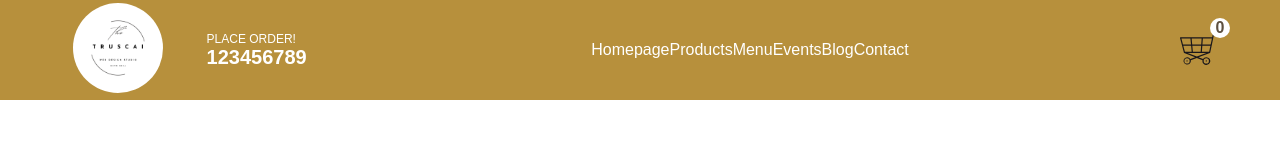
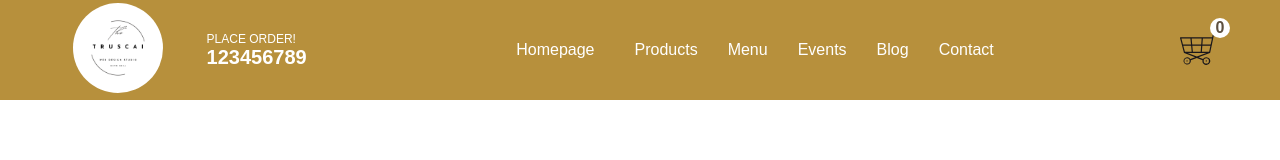
Before and after one commit to sabovoichita/restaurant-torreblanca, a Next.js app: page / in a window 1280 px wide. Shown: the top 160 px of the page. Built offline with nearby package versions, Linux system fonts and the light colour scheme; no server answers; the database is empty.

Commit message:
space between items in the navbar

```diff
--- a/components/Navbar.jsx
+++ b/components/Navbar.jsx
@@ -35,7 +35,9 @@ const Navbar = () => {
       </div>
       <div className={styles.item}>
         <ul className={styles.list}>
-          <li className={styles.listItem}>Homepage</li>
+          <Link href={"/"}>
+            <li className={styles.listItem}>Homepage</li>
+          </Link>
           <li className={styles.listItem}>Products</li>
           <li className={styles.listItem}>Menu</li>
           <li className={styles.listItem}>Events</li>
--- a/styles/Navbar.module.css
+++ b/styles/Navbar.module.css
@@ -4,10 +4,10 @@
   background-color: #b7903c;
   display: flex;
   align-items: center;
-  justify-content: space-evenly;
+  justify-content: space-between;
   position: sticky;
   top: 0;
-  z-index: 999;
+  z-index: 1999;
 }
 
 .item {
@@ -60,6 +60,8 @@
 
 .listItem {
   font-weight: 500;
+  cursor: pointer;
+  margin: 0 15px;
 }
 
 .cart {
```
